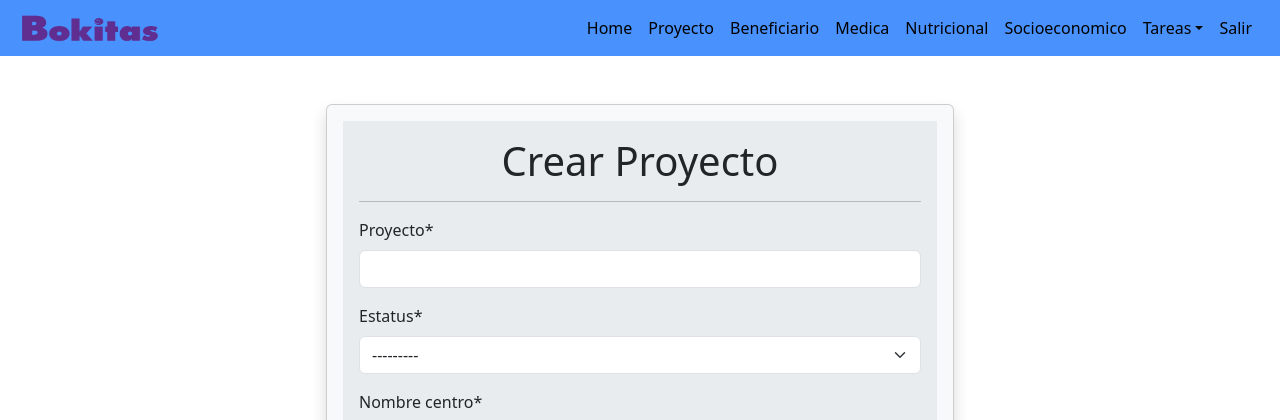
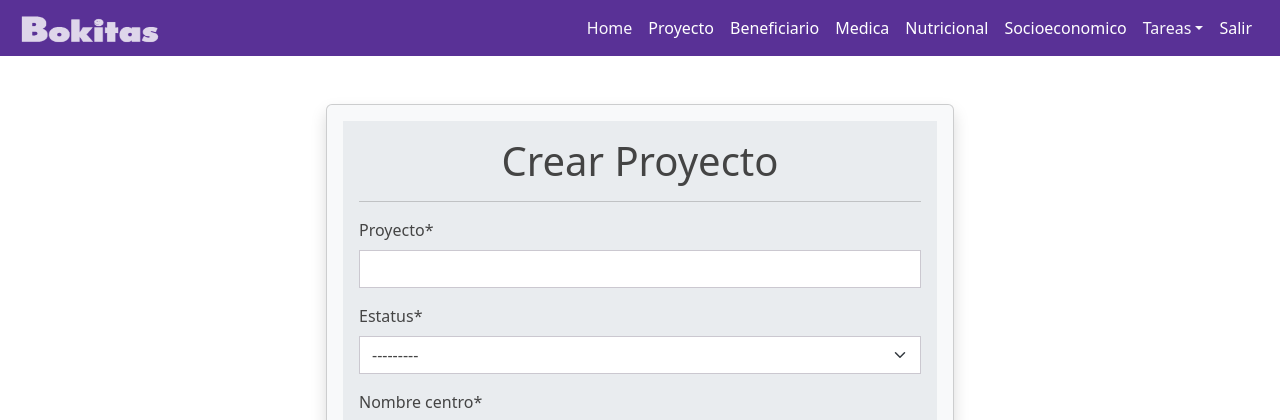
Before and after one commit to aerocaracas/Proyecto-Bokitas, a Django app: page /proyecto/crear/ in a window 1280 px wide. Shown: the top 420 px of the page. Run offline with Django 5.2, Linux system fonts and the light colour scheme; the visitor is signed in with stand-in values (Sample User, id 1); some libraries are stand-ins or nearby versions.

Commit message:
update 10-03-24 3
update 10-03-24 3

```diff
--- a/bokitas/templates/base.html
+++ b/bokitas/templates/base.html
@@ -1,3 +1,4 @@
+{% load static %}
 <!DOCTYPE html>
 <html lang="es">
 <head>
@@ -8,6 +9,8 @@
     <script src="https://code.jquery.com/jquery-3.7.1.min.js" integrity="sha256-/JqT3SQfawRcv/BIHPThkBvs0OEvtFFmqPF/lYI/Cxo=" crossorigin="anonymous"></script>
     <script src="https://cdn.jsdelivr.net/npm/@popperjs/core@2.11.8/dist/umd/popper.min.js" integrity="sha384-I7E8VVD/ismYTF4hNIPjVp/Zjvgyol6VFvRkX/vR+Vc4jQkC+hVqc2pM8ODewa9r" crossorigin="anonymous"></script>
     <script src="https://cdn.jsdelivr.net/npm/bootstrap@5.3.2/dist/js/bootstrap.min.js" integrity="sha384-BBtl+eGJRgqQAUMxJ7pMwbEyER4l1g+O15P+16Ep7Q9Q+zqX6gSbd85u4mG4QzX+" crossorigin="anonymous"></script>
+    <link rel="stylesheet" type="text/css" href="https://bootswatch.com/5/pulse/bootstrap.min.css">
+    <link rel="stylesheet" type="text/css" href="{% static 'css/styles.css '%}">
   </head>
 <body>
     {% include 'menu.html' %}
--- a/bokitas/templates/menu.html
+++ b/bokitas/templates/menu.html
@@ -1,35 +1,38 @@
 
-<nav class="navbar navbar-expand-lg bg-primary p-2 bg-opacity-75" data-bs-theme="dark">
+
+<nav class="navbar navbar-expand-lg bg-primary p-2 ">
     <div class="container-fluid">
         <div class="contenedor_logo">
+          <a class="navbar-brand" href="/">
             <img src="/static/img/bokitas-logo.png" alt="Bokitas" class="logo" width="140" height="30" />
+          </a>
         </div>
         <button class="navbar-toggler" type="button" data-bs-toggle="collapse" data-bs-target="#navbarNavDropdown" aria-controls="navbarNavDropdown" aria-expanded="false" aria-label="Toggle navigation">
-        <span class="navbar-toggler-icon"></span>
+          <span class="navbar-toggler-icon navbar-dark"></span>
         </button>
         <div class="collapse navbar-collapse" id="navbarNavDropdown">
           <ul class="navbar-nav ms-auto">
             <li class="nav-item">
-            <a class="nav-link active text-black" aria-current="page" href="/">Home</a>
+              <a class="nav-link active text-light" aria-current="page" href="/">Home</a>
             </li>
             {% if user.is_authenticated %}
               <li class="nav-item">
-              <a class="nav-link text-black" href="/proyecto">Proyecto</a>
+                <a class="nav-link text-white" href="/proyecto">Proyecto</a>
               </li>
               <li class="nav-item">
-              <a class="nav-link text-black" href="/beneficiario">Beneficiario</a>
+                <a class="nav-link text-white" href="/beneficiario">Beneficiario</a>
               </li>
               <li class="nav-item">
-              <a class="nav-link text-black" href="/medica">Medica</a>
+                <a class="nav-link text-white" href="/medica">Medica</a>
               </li>
               <li class="nav-item">
-              <a class="nav-link text-black" href="/nutricional">Nutricional</a>
+                <a class="nav-link text-white" href="/nutricional">Nutricional</a>
               </li>
               <li class="nav-item">
-              <a class="nav-link text-black" href="/socioeconomico">Socioeconomico</a>
+                <a class="nav-link text-white" href="/socioeconomico">Socioeconomico</a>
               </li>
               <li class="nav-item dropdown">
-              <a class="nav-link dropdown-toggle text-black" data-bs-toggle="dropdown" role="button" aria-expanded="false">Tareas</a>
+                <a class="nav-link dropdown-toggle text-light" data-bs-toggle="dropdown" role="button" aria-expanded="false">Tareas</a>
                 <ul class="dropdown-menu">
                   <li><a class="dropdown-item" href="/tareas">Tareas Pendientes</a></li>
                   <li><a class="dropdown-item" href="/tareas/completada">Tareas Realizadas</a></li>
@@ -38,14 +41,14 @@
                 </ul>
               </li>
               <li class="nav-item">
-              <a class="nav-link text-black" href="{% url 'logout' %}">Salir</a>
+                <a class="nav-link text-white" href="{% url 'logout' %}">Salir</a>
               </li>
             {% else %}
               <li class="nav-item">
-              <a class="nav-link text-black" href="{% url 'signin' %}">Ingresar</a>
+                <a class="nav-link text-white" href="{% url 'signin' %}">Ingresar</a>
               </li>
               <li class="nav-item">
-              <a class="nav-link text-black" href="{% url 'signup' %}">Registrarse</a>
+                <a class="nav-link text-white" href="{% url 'signup' %}">Registrarse</a>
               </li>
             {% endif%}
           </ul>
--- a/proyecto/views.py
+++ b/proyecto/views.py
@@ -3,13 +3,24 @@ from proyecto.forms import ProyectoForm
 from django.contrib.auth.decorators import login_required
 from bokitas.models import Proyecto
 from django.contrib.auth.models import User
+from django.core.paginator import Paginator
+from django.http import Http404
 
 # Create your views here.
 @login_required
 def proyecto(request):
     proyectos = Proyecto.objects.all()
+    page = request.GET.get('page',1)
+
+    try:
+        paginator = Paginator(proyectos, 1)
+        proyectos = paginator.page(page)
+    except:
+        raise Http404
+
     return render(request, 'proyecto.html',{
-        'proyectos': proyectos
+        'entity': proyectos,
+        'paginator': paginator
     })
 
 
```
Also changed, not shown: bokitas/templates/paginator.html (added, +46 -0 lines), proyecto/templates/paginator.html (added, +48 -0 lines), proyecto/templates/proyecto.html (+6 -2 lines), static/css/styles.css (added), static/img/Bokitas-logo - morado.png (added), static/img/Bokitas-logo.png. Lines whose indentation alone changed are shown as unchanged.
